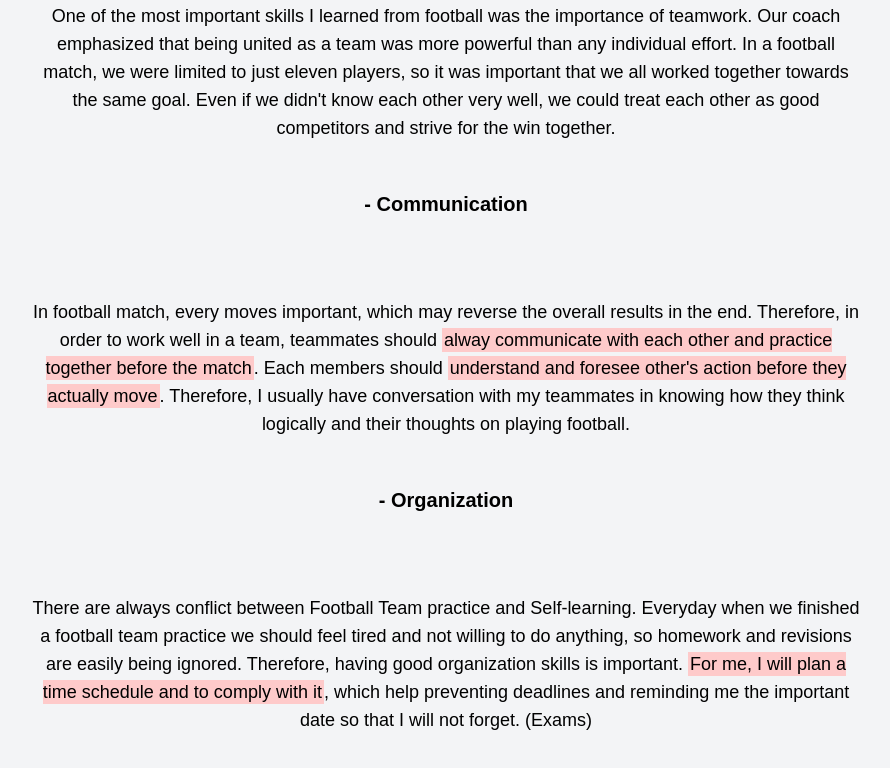
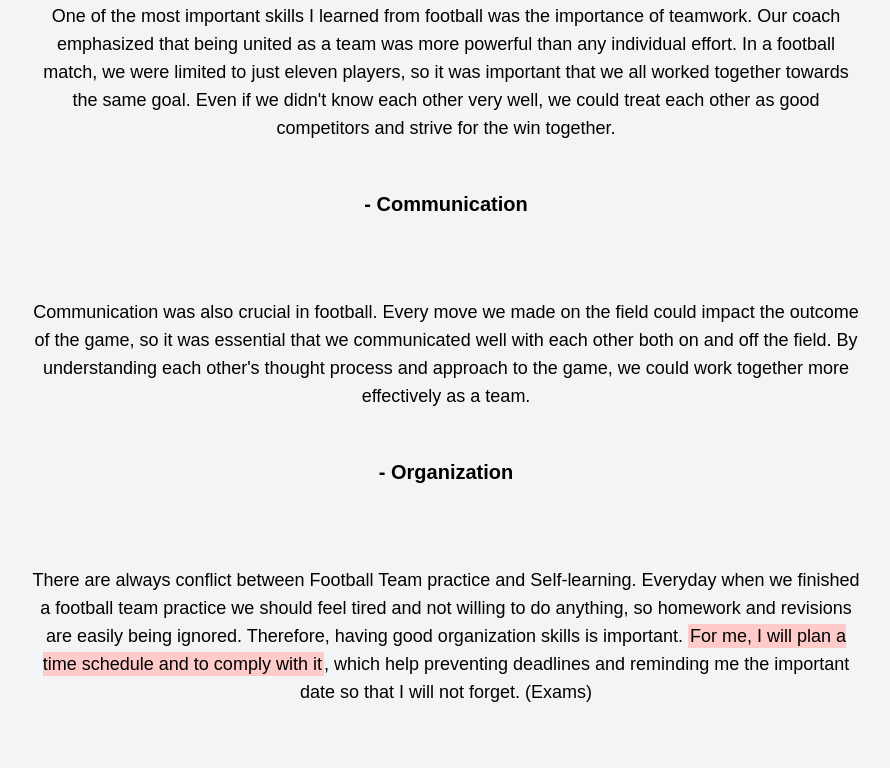
Before and after one commit to theo923/next-ssg-personal-blog, a Next.js app: page /about in a window 1280 px wide. Shown: the part 10375-11143 px from the top of the page, without its empty margins (194-1084 px from the left). Built offline with nearby package versions, Linux system fonts and the light colour scheme; a web font is replaced by a local one.

Commit message:
changes on bio -- Communication

```diff
--- a/components/About/SoftSkills.js
+++ b/components/About/SoftSkills.js
@@ -43,20 +43,12 @@ const SoftSkills = ({ forwardRef }) => {
           </SetIntersectionObserver>
           <SetIntersectionObserver type={4} direction="right">
             <p className="softSkillsDescription">
-              In football match, every moves important, which may reverse the
-              overall results in the end. Therefore, in order to work well in a
-              team, teammates should{" "}
-              <span>
-                alway communicate with each other and practice together before
-                the match
-              </span>
-              . Each members should{" "}
-              <span>
-                understand and foresee other's action before they actually move
-              </span>
-              . Therefore, I usually have conversation with my teammates in
-              knowing how they think logically and their thoughts on playing
-              football.
+              Communication was also crucial in football. Every move we made on
+              the field could impact the outcome of the game, so it was
+              essential that we communicated well with each other both on and
+              off the field. By understanding each other's thought process and
+              approach to the game, we could work together more effectively as a
+              team.
             </p>
           </SetIntersectionObserver>
           <SetIntersectionObserver type={4} direction="left">
```
Also changed, not shown: 1 other file (tests, documents, lock files or other folders).
